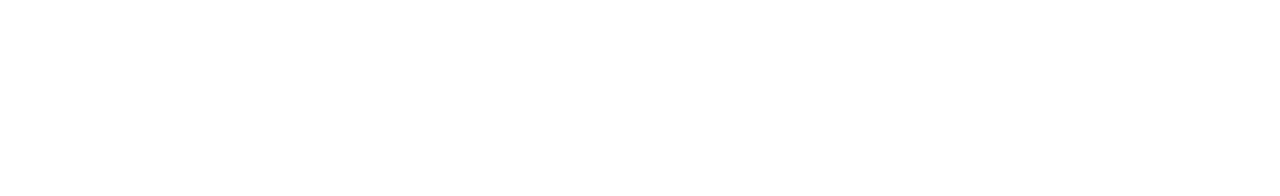
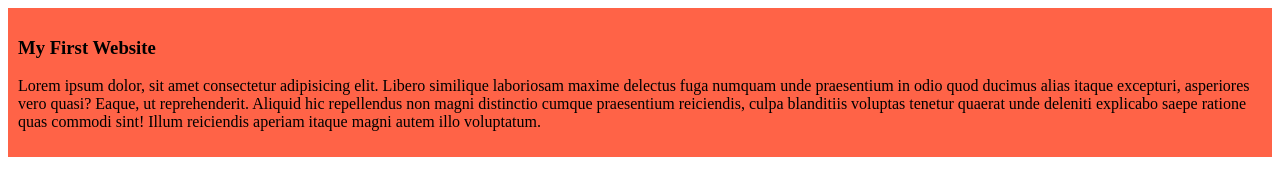
Before and after one commit to arifurrrahman/My-first-github-repo, a plain HTML site: page index.html in a window 1280 px wide. Drawn offline with Linux system fonts and the light colour scheme.

Commit message:
made some css changes

```diff
--- a/index.html
+++ b/index.html
@@ -4,8 +4,13 @@
     <meta charset="UTF-8">
     <meta name="viewport" content="width=device-width, initial-scale=1.0">
     <title>My First Ever Github Repo</title>
+    <link rel="stylesheet" href="styles.css">
 </head>
 <body>
-
+    <div class="blog">
+    <h3>My First Website</h3>
+    <p>Lorem ipsum dolor, sit amet consectetur adipisicing elit. Libero similique laboriosam maxime delectus fuga numquam unde praesentium in odio quod ducimus alias itaque excepturi, asperiores vero quasi? Eaque, ut reprehenderit.
+    Aliquid hic repellendus non magni distinctio cumque praesentium reiciendis, culpa blanditiis voluptas tenetur quaerat unde deleniti explicabo saepe ratione quas commodi sint! Illum reiciendis aperiam itaque magni autem illo voluptatum.</p>
+</div>
 </body>
 </html>
--- /dev/null
+++ b/styles.css
@@ -0,0 +1,4 @@
+.blog{
+    background-color: tomato;
+    padding: 10px;
+}
```
